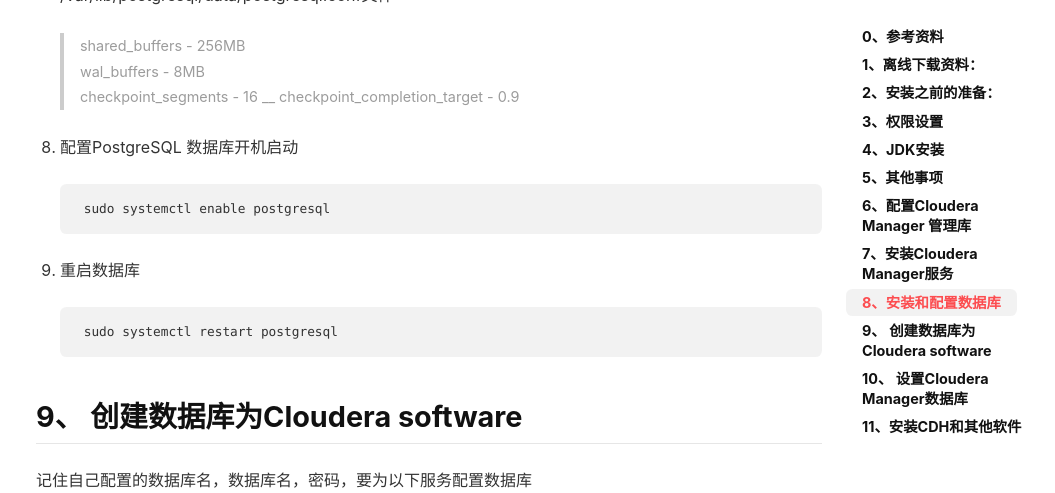
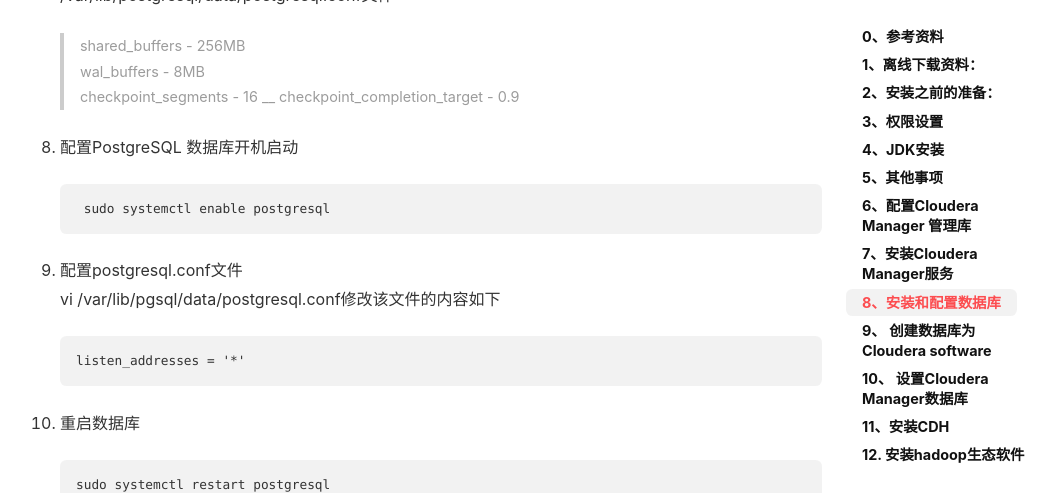
Before and after one commit to Ccccong/Ccccong.github.io, a Jekyll site: the page built from _posts/2018-07-03-Hadoop 集群搭建.md, in a window 1280 px wide and 900 px high, scrolled down 4967 px, cut to the strip 0-493 px from the top of the window. Shown: the whole strip, without its empty margins (101-1156 px from the left). Built offline with Jekyll 4.4.1, drawn with Linux system fonts in a browser that asks for light colours; nearby versions of some CDN libraries; some of the changed text lies outside the part shown.

Commit message:
Update Hadoop 集群搭建

```diff
--- a/_posts/2018-07-03-Hadoop 集群搭建.md
+++ b/_posts/2018-07-03-Hadoop 集群搭建.md
@@ -139,15 +139,23 @@
 6. 开启MD5验证，编辑pg_hba.conf文件，通常在/var/lib/pgsql/data or /etc/postgresql/<version>/main目录下，添加如下一行（在`host all all 127.0.0.1/32 ident`之前）
 
         host all all 127.0.0.1/32 md5
+
 7. 因群集大小和资源而异，更新/var/lib/pgsql/data/postgresql.conf 或者 /var/lib/postgresql/data/postgresql.conf文件
 > shared_buffers - 256MB
 > wal_buffers - 8MB
 > checkpoint_segments - 16  __
 > checkpoint_completion_target - 0.9
+
 8. 配置PostgreSQL 数据库开机启动
 
         sudo systemctl enable postgresql
-9. 重启数据库
+
+9.  配置postgresql.conf文件
+vi /var/lib/pgsql/data/postgresql.conf修改该文件的内容如下
+
+        listen_addresses = '*'
+
+10. 重启数据库
 
         sudo systemctl restart postgresql
 
@@ -210,7 +218,7 @@
 
         sudo rm /etc/cloudera-scm-server/db.mgmt.properties
 
-## 11、安装CDH和其他软件
+## 11、安装CDH
 
 1. 启动Cloudera Manager Server
 
@@ -223,3 +231,5 @@
 3. 服务起来后再浏览器中输入`http://<server_host>:7180`,看到登录界面，用户名：admin,密码：admin
 
 4. 一直安装就行，中间输入三个集群（hadoop1,hadoop2,hadoop3）
+
+## 12. 安装hadoop生态软件
```
